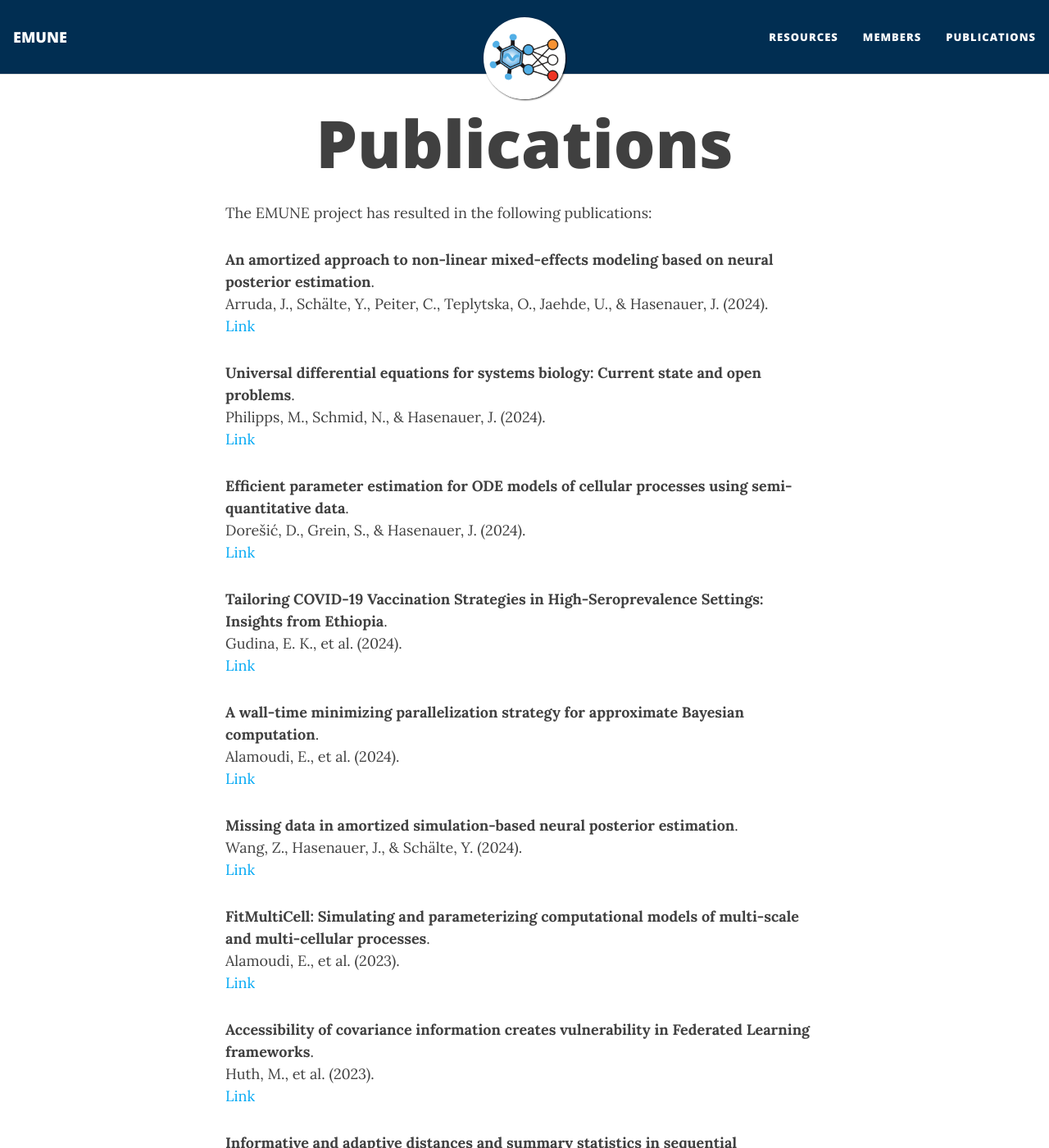
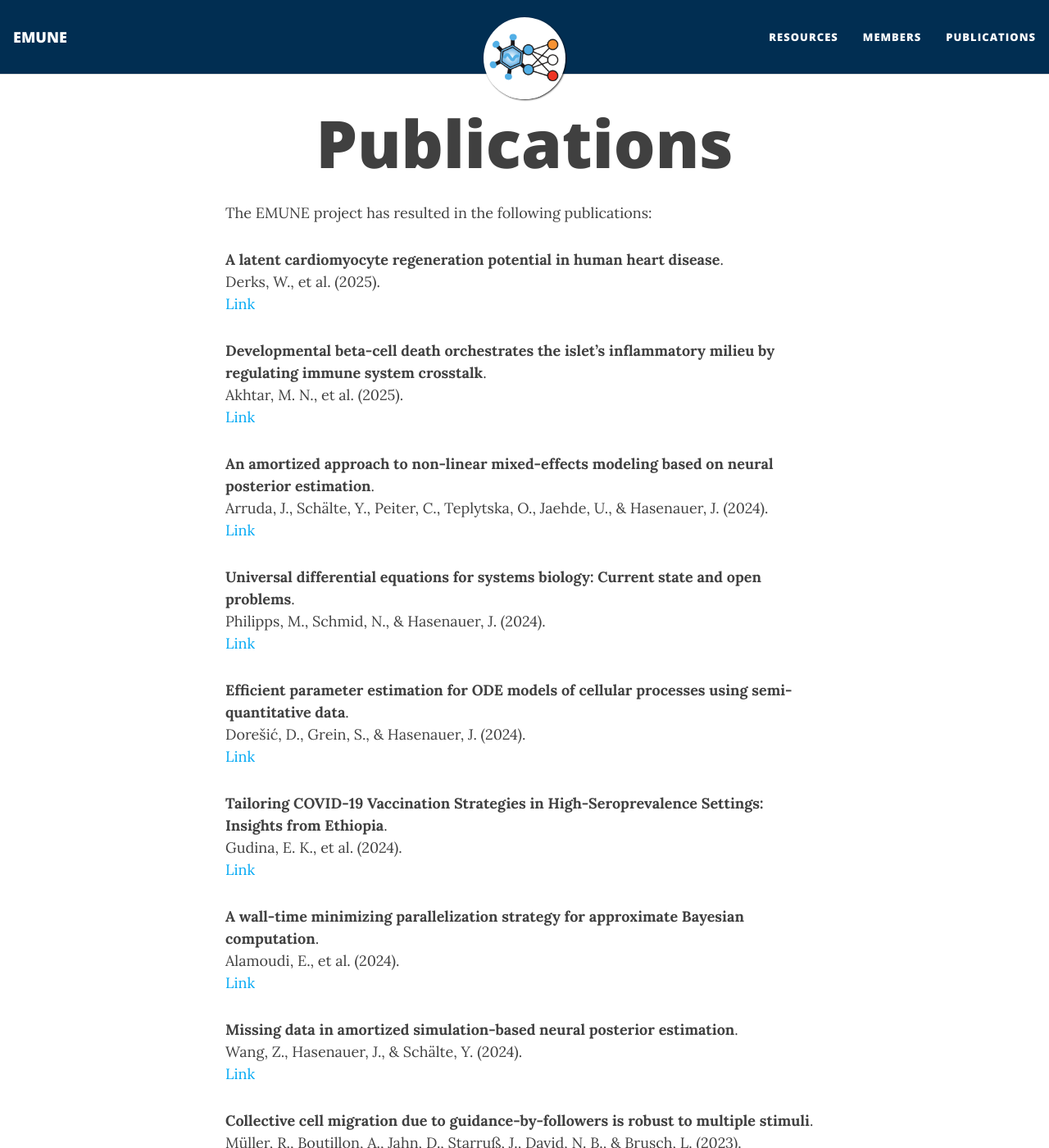
Before and after one commit to emune-dev/emune-dev.github.io, a Jekyll site: the page built from publications.html, in a window 1280 px wide and 1400 px high. Shown: the whole window at 82% size. Built offline with Jekyll 4.4.1, drawn with Linux system fonts in a browser that asks for light colours; nearby versions of some CDN libraries.

Commit message:
Add 3 papers to publications.html

```diff
--- a/publications.html
+++ b/publications.html
@@ -4,6 +4,14 @@ title: Publications
 ---
 
 The EMUNE project has resulted in the following publications:
+
+<p><b>A latent cardiomyocyte regeneration potential in human heart disease</b>.<br />
+Derks, W., et al. (2025).<br />
+<a href="https://doi.org/10.1161/CIRCULATIONAHA.123.067156">Link</a></p>
+
+<p><b>Developmental beta-cell death orchestrates the islet’s inflammatory milieu by regulating immune system crosstalk</b>.<br />
+Akhtar, M. N., et al. (2025).<br />
+<a href="https://doi.org/10.1038/s44318-024-00332-w">Link</a></p>
 
 <p><b>An amortized approach to non-linear mixed-effects modeling based on neural posterior estimation</b>.<br />
 Arruda, J., Schälte, Y., Peiter, C., Teplytska, O., Jaehde, U., & Hasenauer, J. (2024).<br />
@@ -29,6 +37,10 @@ Alamoudi, E., et al. (2024).<br />
 Wang, Z., Hasenauer, J., & Schälte, Y. (2024).<br />
 <a href="https://doi.org/10.1371/journal.pcbi.1012184">Link</a></p>
 
+<p><b>Collective cell migration due to guidance-by-followers is robust to multiple stimuli</b>.<br />
+Müller, R., Boutillon, A., Jahn, D., Starruß, J., David, N. B., & Brusch, L. (2023).<br />
+<a href="https://doi.org/10.3389/fams.2023.1163583">Link</a></p>
+
 <p><b>FitMultiCell: Simulating and parameterizing computational models of multi-scale and multi-cellular processes</b>.<br />
 Alamoudi, E., et al. (2023).<br />
 <a href="https://doi.org/10.1093/bioinformatics/btad674">Link</a></p>
```
